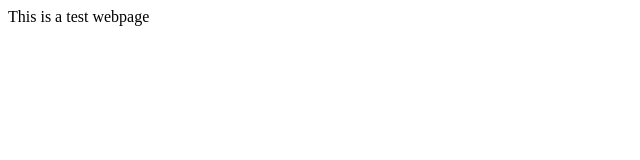
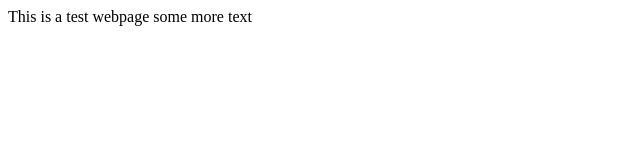
Before and after one commit to Tarsteel/tarsteel.com, a plain HTML site: page index.html in a window 1280 px wide. Shown: the whole page, without its empty margins (0-640 px from the left). Drawn offline with Linux system fonts and the light colour scheme.

Commit message:
Update index.html

```diff
--- a/index.html
+++ b/index.html
@@ -1,6 +1,6 @@
 <html>
 <header><title>This is title</title></header>
 <body>
-This is a test webpage
+This is a test webpage some more text
 </body>
 </html>
```
